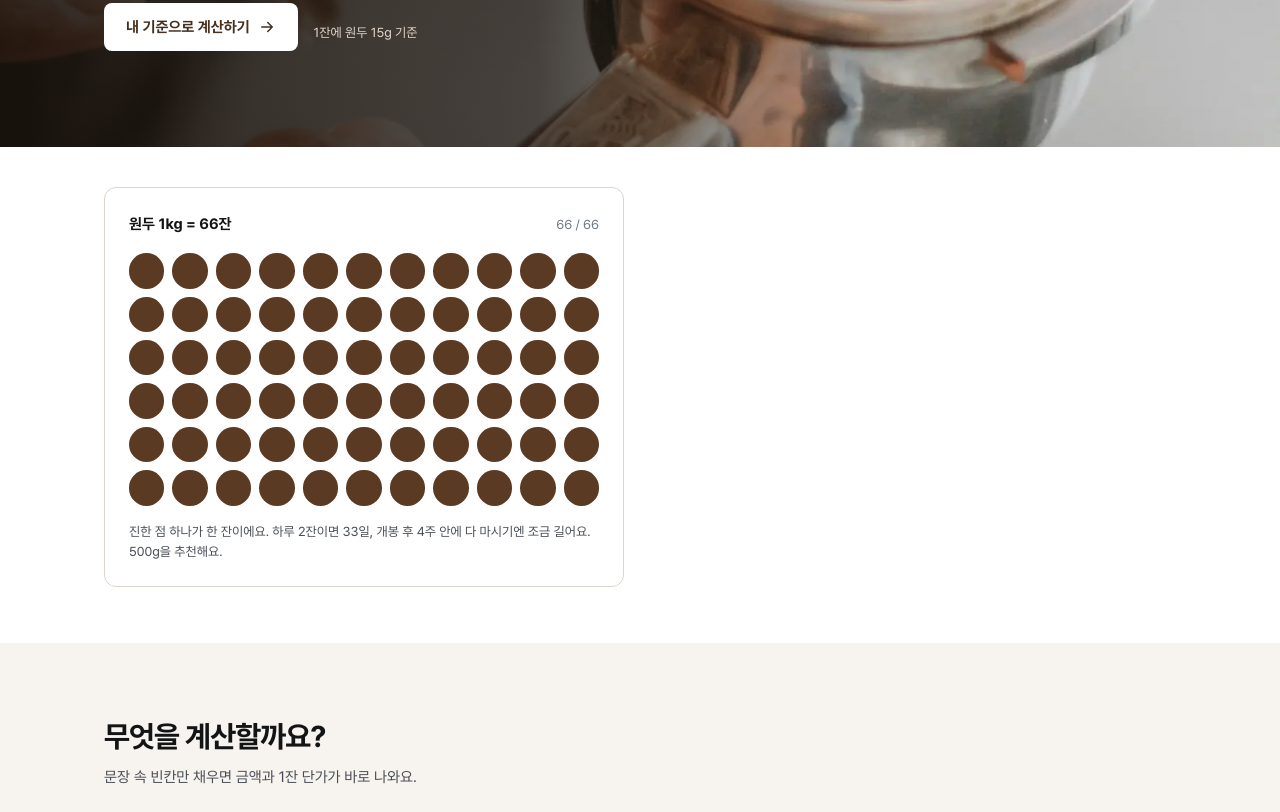
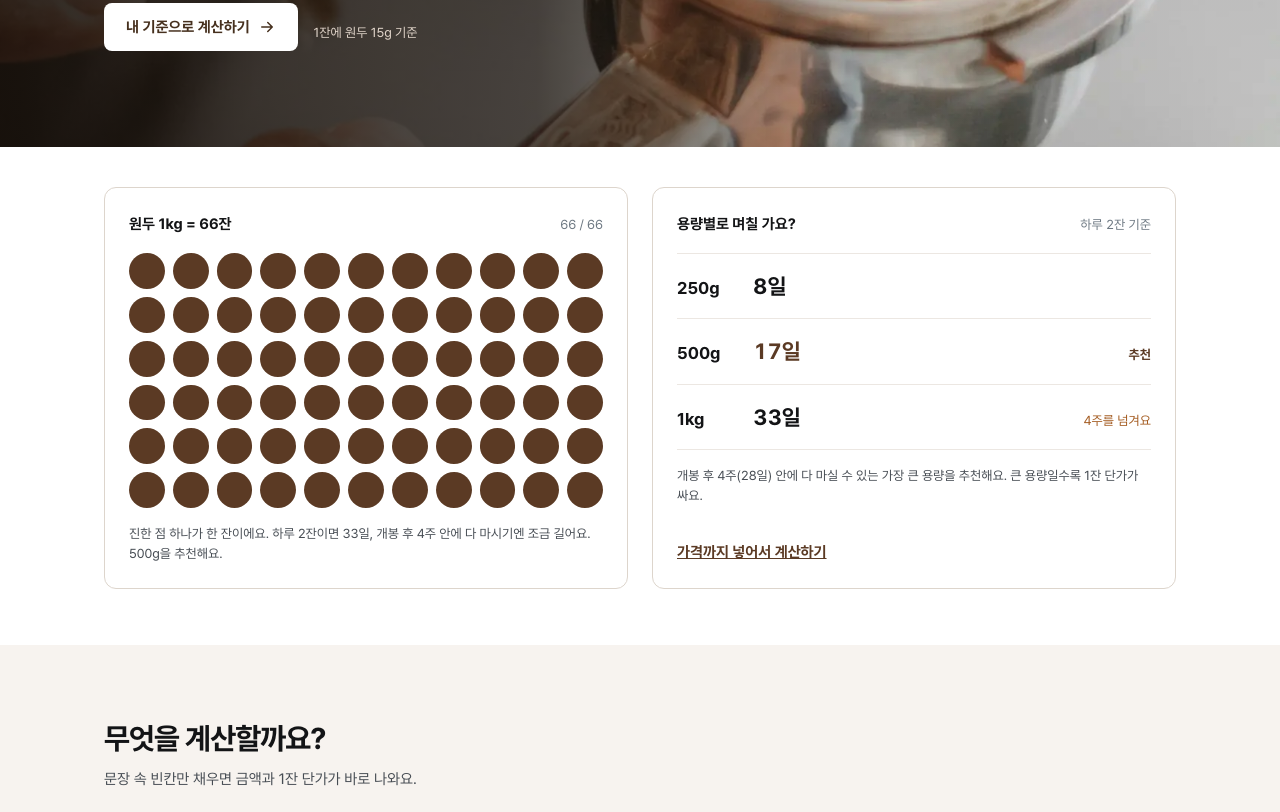
Before and after one commit to Jamie-ggul/jangap-site, an Astro site: page / in a window 1280 px wide. Shown: the part 568-1380 px from the top of the page. Built offline with nearby package versions, Linux system fonts and the light colour scheme; Astro itself is replaced by a stand-in of ours.

Commit message:
홈: 점 그래프 옆에 용량별 일수 카드 추가
Co-Authored-By: Claude Opus 5.5 <noreply@anthropic.com>
Claude-Session: https://claude.ai/code/session_01HYUbGe9x38ypwE1LHCTTZG

```diff
--- a/src/pages/index.astro
+++ b/src/pages/index.astro
@@ -35,6 +35,16 @@ import Base from '../layouts/Base.astro';
       <div class="dots" id="dots" role="img" aria-label="원두 1kg으로 내릴 수 있는 66잔을 점으로 표시"></div>
       <figcaption>진한 점 하나가 한 잔이에요. 하루 <span id="fCups">2</span>잔이면 <span id="fDays">33</span>일, 개봉 후 4주 안에 다 마시기엔 <span id="fVerdict">조금 길어요. 500g을 추천해요.</span></figcaption>
     </figure>
+    <div class="fit-card" aria-live="polite">
+      <div class="dots-top"><span>용량별로 며칠 가요?</span><span class="cnt">하루 <span id="kCups">2</span>잔 기준</span></div>
+      <div class="fit-rows">
+        <div class="fit" data-g="250"><b>250g</b><span class="d"></span><span class="t"></span></div>
+        <div class="fit" data-g="500"><b>500g</b><span class="d"></span><span class="t"></span></div>
+        <div class="fit" data-g="1000"><b>1kg</b><span class="d"></span><span class="t"></span></div>
+      </div>
+      <p class="fit-note">개봉 후 4주(28일) 안에 다 마실 수 있는 가장 큰 용량을 추천해요. 큰 용량일수록 1잔 단가가 싸요.</p>
+      <a class="more" href="/coffee-beans-1kg/">가격까지 넣어서 계산하기</a>
+    </div>
   </section>
 
   <section id="tools" class="tools-sec" aria-labelledby="tools-h">
@@ -118,8 +128,20 @@ import Base from '../layouts/Base.astro';
   .cta:hover{background:var(--crema)}
   .note{font-size:13px;color:#E2D6CB}
 
-  .dots-sec{max-width:1120px;margin:0 auto;padding:40px 24px 8px}
-  .dots-card{margin:0;max-width:520px;padding:24px;border:1px solid var(--line);border-radius:12px;display:flex;flex-direction:column;gap:16px}
+  .dots-sec{max-width:1120px;margin:0 auto;padding:40px 24px 8px;display:grid;grid-template-columns:repeat(2,minmax(0,1fr));gap:24px;align-items:stretch}
+  .fit-card{padding:24px;border:1px solid var(--line);border-radius:12px;display:flex;flex-direction:column;gap:16px}
+  .fit-rows{display:flex;flex-direction:column}
+  .fit{display:grid;grid-template-columns:64px 1fr auto;align-items:baseline;gap:12px;padding:14px 0;border-top:1px solid var(--hair)}
+  .fit:last-child{border-bottom:1px solid var(--hair)}
+  .fit b{font-size:17px}
+  .fit .d{font-size:22px;font-weight:700;font-variant-numeric:tabular-nums}
+  .fit .t{font-size:13px;color:var(--body)}
+  .fit.over .t{color:#A35A1F}
+  .fit.pick .d{color:var(--espresso)}
+  .fit.pick .t{color:var(--espresso);font-weight:700}
+  .fit-note{margin:0;font-size:13px;line-height:1.55;color:var(--body)}
+  .fit-card .more{margin-top:auto}
+  .dots-card{margin:0;padding:24px;border:1px solid var(--line);border-radius:12px;display:flex;flex-direction:column;gap:16px}
   .dots-top{display:flex;justify-content:space-between;align-items:baseline;font-weight:700}
   .dots-top .cnt{font-weight:400;font-size:13px;color:var(--muted);font-variant-numeric:tabular-nums}
   .dots{display:grid;grid-template-columns:repeat(11,minmax(0,1fr));gap:8px}
@@ -169,7 +191,8 @@ import Base from '../layouts/Base.astro';
     .hero-ph img{object-position:30% 52%}
     .hero-in{padding:36px 20px 40px;gap:24px}
     .big{font-size:34px}
-    .dots-sec{padding:32px 20px 8px}
+    .dots-sec{padding:32px 20px 8px;grid-template-columns:1fr;gap:16px}
+    .fit-card{padding:20px}
     .dots-card{padding:20px}
     .in{padding:48px 20px}
     .in h2{font-size:24px}
@@ -196,6 +219,14 @@ import Base from '../layouts/Base.astro';
     ['hCups','fCups'].forEach(function(id){document.getElementById(id).textContent=c;});
     ['hDays','fDays'].forEach(function(id){document.getElementById(id).textContent=d;});
     document.getElementById('fVerdict').textContent=d<=28?'딱 맞아요.':'조금 길어요. 500g을 추천해요.';
+    document.getElementById('kCups').textContent=c;
+    var rows=[].slice.call(document.querySelectorAll('.fit')),pick=null;
+    rows.forEach(function(r){var days=Math.round(+r.dataset.g/(c*15));r.dataset.days=days;if(days<=28)pick=r;});
+    if(!pick)pick=rows[0];
+    rows.forEach(function(r){var days=+r.dataset.days,over=days>28;
+      r.querySelector('.d').textContent=days+'일';
+      r.classList.toggle('over',over);r.classList.toggle('pick',r===pick);
+      r.querySelector('.t').textContent=r===pick?'추천':(over?'4주를 넘겨요':'');});
     document.querySelectorAll('.pills button').forEach(function(b){b.setAttribute('aria-pressed',String(+b.dataset.c===c));});
   }
   document.querySelectorAll('.pills button').forEach(function(b){b.addEventListener('click',function(){setCups(+b.dataset.c);});});
```
